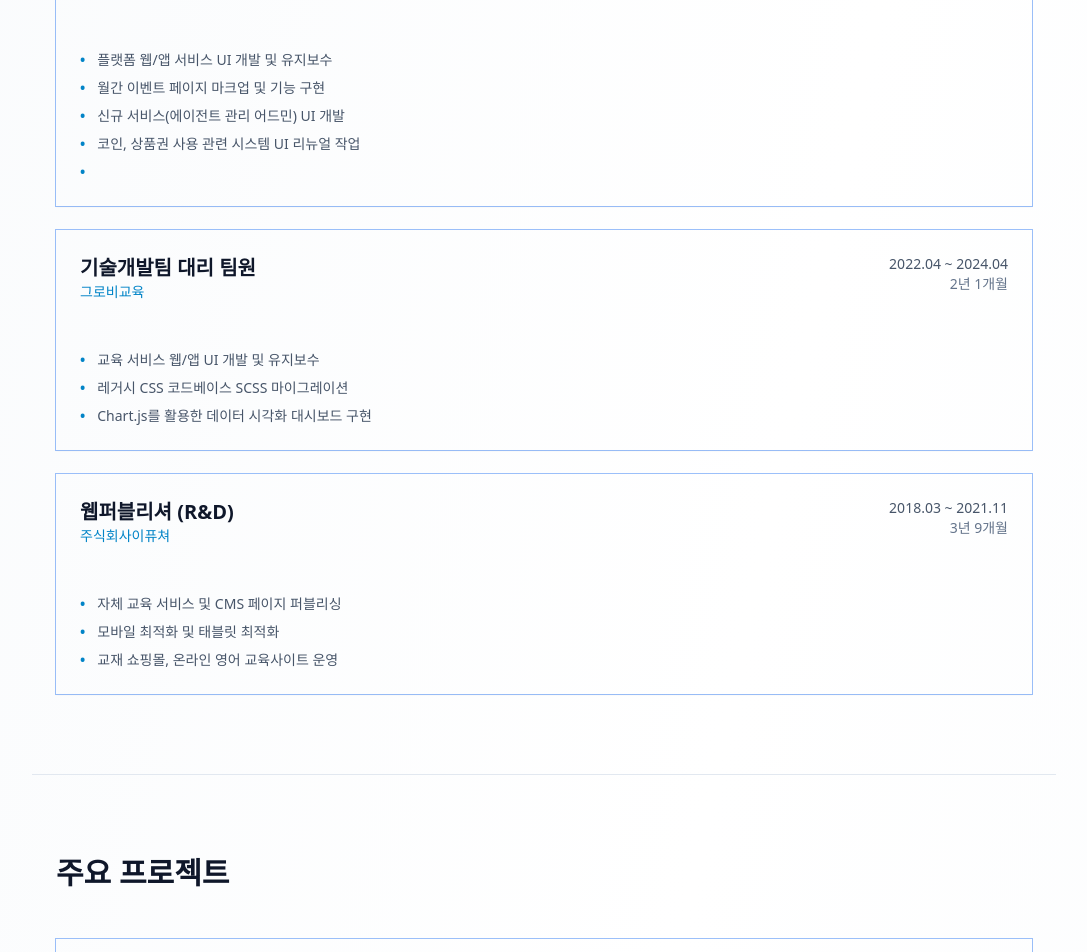
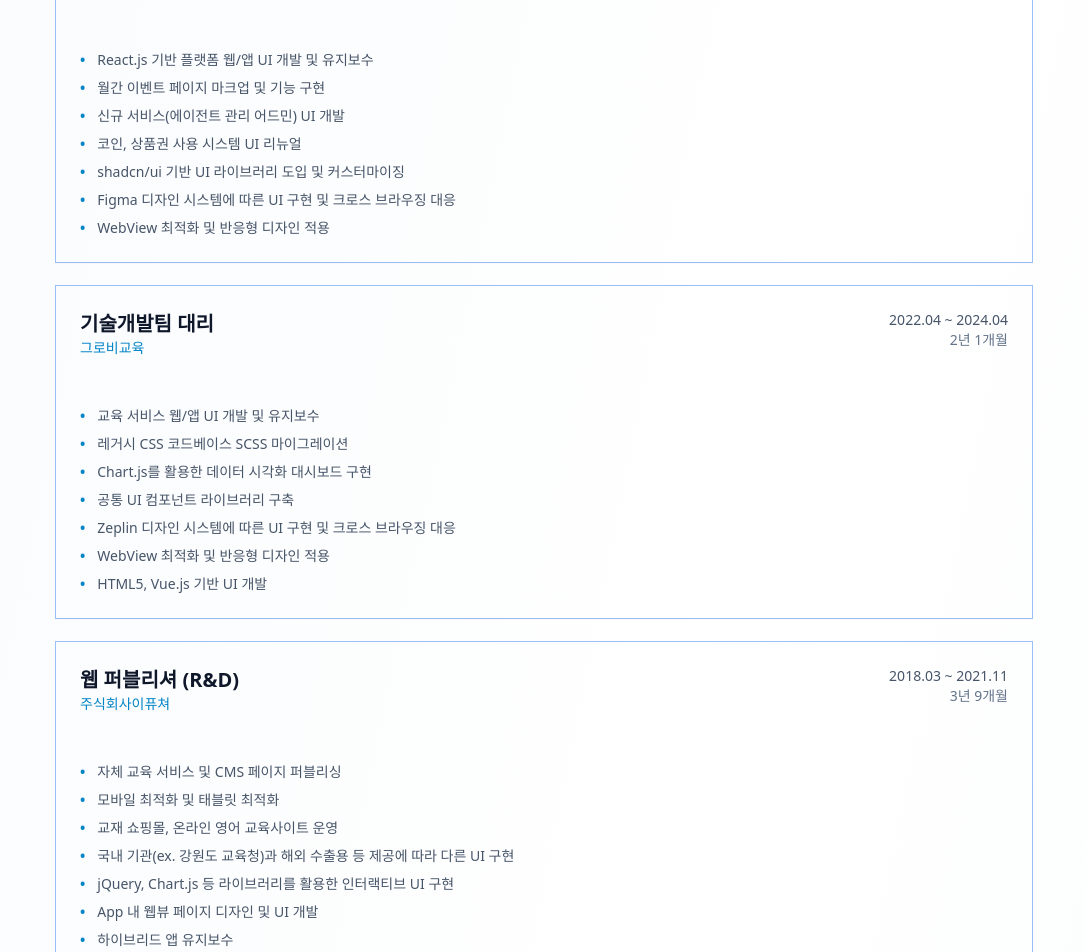
Before and after one commit to sora2-zip/sora2-zip.github.io, a Next.js app: page / in a window 1280 px wide. Shown: the part 1440-2392 px from the top of the page, without its empty margins (96-1183 px from the left). Built offline with nearby package versions, Linux system fonts and the light colour scheme; a web font is replaced by a local one.

Commit message:
fix: 경력 사항 및 텍스트 수정

```diff
--- a/src/app/page.tsx
+++ b/src/app/page.tsx
@@ -102,38 +102,48 @@ const PROJECTS = [
 
 const EXPERIENCE = [
   {
-    role: '기술개발본부 연구원 팀원',
+    role: '기술개발본부 연구원',
     company: '더이앤엠주식회사',
     period: '2025.01 ~ 재직중',
     duration: '약 17개월',
     highlights: [
-      '플랫폼 웹/앱 서비스 UI 개발 및 유지보수',
+      'React.js 기반 플랫폼 웹/앱 UI 개발 및 유지보수',
       '월간 이벤트 페이지 마크업 및 기능 구현',
       '신규 서비스(에이전트 관리 어드민) UI 개발',
-      '코인, 상품권 사용 관련 시스템 UI 리뉴얼 작업',
-      ''
+      '코인, 상품권 사용 시스템 UI 리뉴얼',
+      'shadcn/ui 기반 UI 라이브러리 도입 및 커스터마이징',
+      'Figma 디자인 시스템에 따른 UI 구현 및 크로스 브라우징 대응',
+      'WebView 최적화 및 반응형 디자인 적용'
     ]
   },
   {
-    role: '기술개발팀 대리 팀원',
+    role: '기술개발팀 대리',
     company: '그로비교육',
     period: '2022.04 ~ 2024.04',
     duration: '2년 1개월',
     highlights: [
       '교육 서비스 웹/앱 UI 개발 및 유지보수',
       '레거시 CSS 코드베이스 SCSS 마이그레이션',
-      'Chart.js를 활용한 데이터 시각화 대시보드 구현'
+      'Chart.js를 활용한 데이터 시각화 대시보드 구현',
+      '공통 UI 컴포넌트 라이브러리 구축',
+      'Zeplin 디자인 시스템에 따른 UI 구현 및 크로스 브라우징 대응',
+      'WebView 최적화 및 반응형 디자인 적용',
+      'HTML5, Vue.js 기반 UI 개발'
     ]
   },
   {
-    role: '웹퍼블리셔 (R&D)',
+    role: '웹 퍼블리셔 (R&D)',
     company: '주식회사이퓨쳐',
     period: '2018.03 ~ 2021.11',
     duration: '3년 9개월',
     highlights: [
       '자체 교육 서비스 및 CMS 페이지 퍼블리싱',
       '모바일 최적화 및 태블릿 최적화',
-      '교재 쇼핑몰, 온라인 영어 교육사이트 운영'
+      '교재 쇼핑몰, 온라인 영어 교육사이트 운영',
+      '국내 기관(ex. 강원도 교육청)과 해외 수출용 등 제공에 따라 다른 UI 구현',
+      'jQuery, Chart.js 등 라이브러리를 활용한 인터랙티브 UI 구현',
+      'App 내 웹뷰 페이지 디자인 및 UI 개발',
+      '하이브리드 앱 유지보수'
     ]
   }
 ]
```
